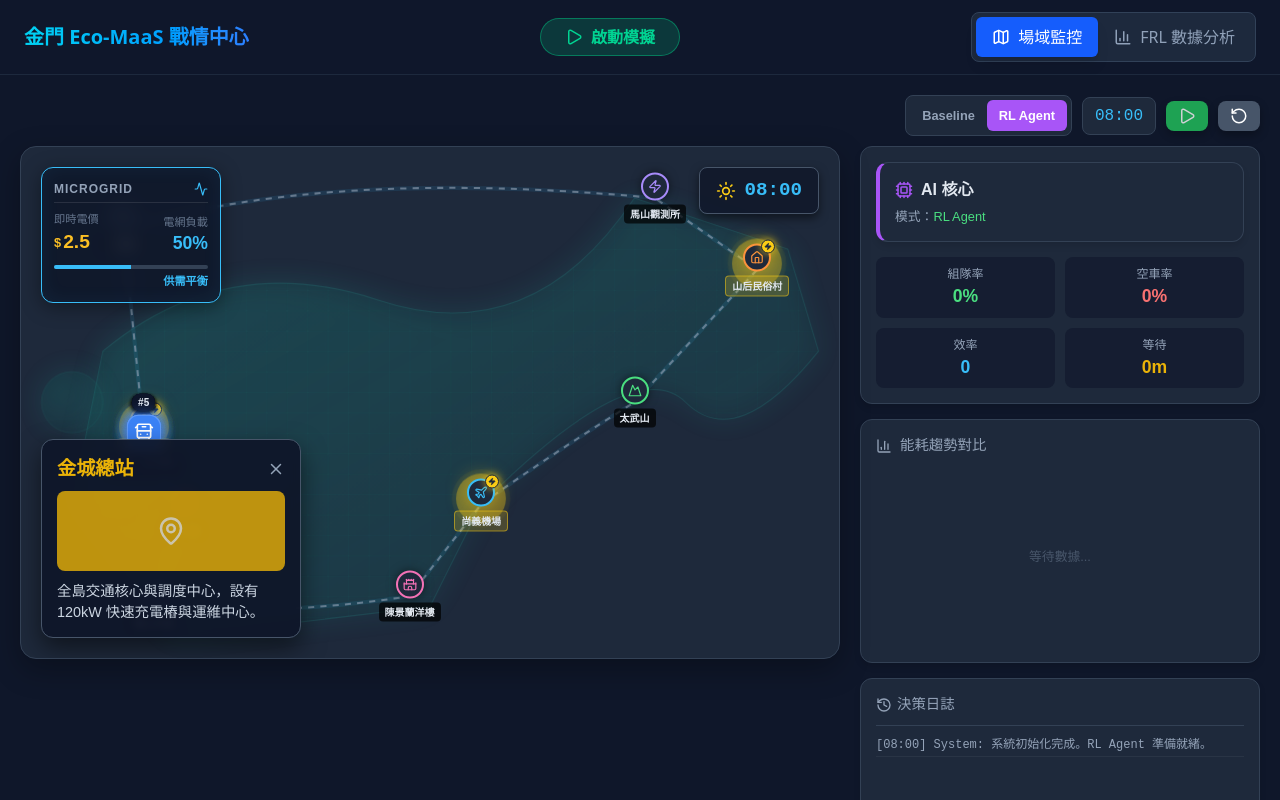
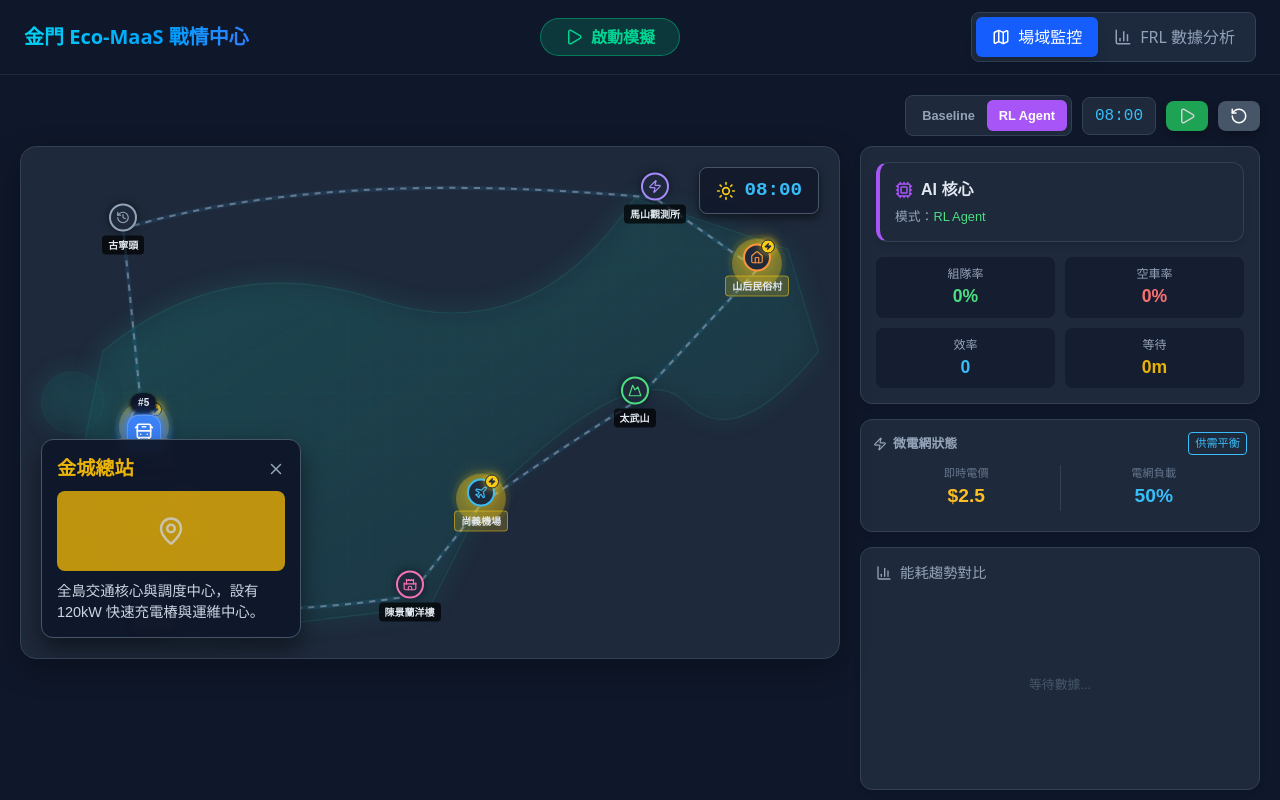
Before and after one commit to Alan52254/VB-, a React (Vite) app in the folder eco-maas-react/: page / in a window 1280 px wide. Built offline with nearby package versions, Linux system fonts and the light colour scheme.

Commit message:
太陽能電網等等的監控方塊優化

```diff
--- a/eco-maas-react/src/KinmenMapSim.jsx
+++ b/eco-maas-react/src/KinmenMapSim.jsx
@@ -1241,109 +1241,6 @@ const KinmenMapSim = ({ onSimulationUpdate, isRunningExternal }) => {
             <span>{formatTime(gameTime)}</span>
           </div>
 
-          {/* 🔥 新增：微電網監控儀表 (Smart Grid HUD) */}
-          {(() => {
-             // 👇 直接讀取 State，而不是重新計算
-             const { solar, load, price, status } = metrics.gridInfo || {
-               solar: 0,
-               load: 50,
-               price: 3.0,
-               status: 'NORMAL'
-             };
-
-             // 決定 UI 狀態（根據 status 欄位）
-             let statusColor = '#38bdf8'; // Blue (Normal)
-             let statusText = '供需平衡';
-             let Icon = Activity;
-
-             if (status === 'GREEN') { // 綠能多
-               statusColor = '#4ade80'; // Green
-               statusText = '綠能充沛';
-               Icon = Leaf;
-             } else if (status === 'PEAK') { // 負載高
-               statusColor = '#f87171'; // Red
-               statusText = '尖峰負載';
-               Icon = Zap;
-             }
-
-             return (
-               <div style={{
-                 position: 'absolute',
-                 top: '20px',
-                 left: '20px', // 左上角
-                 display: 'flex',
-                 flexDirection: 'column',
-                 gap: '8px',
-                 zIndex: 40
-               }}>
-                 {/* 主面板 */}
-                 <div style={{
-                   backgroundColor: 'rgba(15, 23, 42, 0.85)',
-                   backdropFilter: 'blur(8px)',
-                   border: `1px solid ${statusColor}`,
-                   borderRadius: '12px',
-                   padding: '12px',
-                   width: '180px',
-                   boxShadow: `0 4px 20px rgba(0,0,0,0.4), inset 0 0 20px ${statusColor}10`
-                 }}>
-                    {/* 標題列 */}
-                    <div style={{display: 'flex', justifyContent: 'space-between', alignItems: 'center', marginBottom: '8px', borderBottom: '1px solid rgba(255,255,255,0.1)', paddingBottom: '4px'}}>
-                      <span style={{fontSize: '0.75rem', color: '#94a3b8', fontWeight: 'bold', letterSpacing: '1px'}}>MICROGRID</span>
-                      <Icon size={14} color={statusColor} className={statusColor === '#f87171' ? 'animate-pulse' : ''} />
-                    </div>
-
-                    {/* 核心數據 */}
-                    <div style={{display: 'flex', justifyContent: 'space-between', alignItems: 'end'}}>
-                       <div>
-                         <div style={{fontSize: '0.7rem', color: '#64748b'}}>即時電價</div>
-                         <div style={{fontSize: '1.2rem', fontWeight: 'bold', color: '#fbbf24', display: 'flex', alignItems: 'center'}}>
-                           <span style={{fontSize: '0.8rem', marginRight: '2px'}}>$</span>
-                           {price.toFixed(1)}
-                         </div>
-                       </div>
-                       <div style={{textAlign: 'right'}}>
-                         <div style={{fontSize: '0.7rem', color: '#64748b'}}>電網負載</div>
-                         <div style={{fontSize: '1.1rem', fontWeight: 'bold', color: statusColor}}>
-                           {Math.round(load)}%
-                         </div>
-                       </div>
-                    </div>
-
-                    {/* 狀態條 */}
-                    <div style={{marginTop: '8px', height: '4px', width: '100%', backgroundColor: '#334155', borderRadius: '2px', overflow: 'hidden'}}>
-                      <div style={{
-                        height: '100%',
-                        width: `${Math.min(100, load)}%`,
-                        backgroundColor: statusColor,
-                        transition: 'width 0.5s, background-color 0.5s'
-                      }} />
-                    </div>
-                    <div style={{marginTop: '4px', fontSize: '0.7rem', color: statusColor, textAlign: 'right', fontWeight: 'bold'}}>
-                      {statusText}
-                    </div>
-                 </div>
-
-                 {/* 附加：太陽能佔比 (如果是白天) */}
-                 {solar > 0.1 && (
-                   <div style={{
-                     backgroundColor: 'rgba(15, 23, 42, 0.8)',
-                     borderRadius: '8px',
-                     padding: '6px 12px',
-                     display: 'flex',
-                     alignItems: 'center',
-                     gap: '8px',
-                     borderLeft: '3px solid #facc15'
-                   }}>
-                     <Sun size={12} color="#facc15" />
-                     <span style={{fontSize: '0.75rem', color: '#e2e8f0'}}>
-                       PV Output: <span style={{color: '#facc15'}}>{Math.round(solar * 100)}%</span>
-                     </span>
-                   </div>
-                 )}
-               </div>
-             );
-          })()}
-
           {/* 5. 渲染站點 (Stations) - ⚡ 加入充電站指標 */}
           {stations.map(s => {
             const config = STATION_CONFIG[s.id] || { icon: MapPin, color: '#cbd5e1' };
@@ -1535,6 +1432,57 @@ const KinmenMapSim = ({ onSimulationUpdate, isRunningExternal }) => {
 
           <div style={styles.card}>{renderSidePanelContent()}</div>
 
+          {/* 🔥 搬家成功：微電網監控卡片 (Microgrid Card) */}
+          <div style={{...styles.card, padding: '12px'}}>
+             {(() => {
+                // 讀取 metrics 裡的電網數據 (如果還沒生成，給預設值)
+                const { solar, load, price, status } = metrics.gridInfo || { solar: 0, load: 50, price: 3.0, status: 'NORMAL' };
+
+                // UI 狀態判斷
+                let statusColor = '#38bdf8';
+                let statusText = '供需平衡';
+                let Icon = Activity;
+
+                if (status === 'GREEN') {
+                  statusColor = '#4ade80'; statusText = '綠能充沛'; Icon = Leaf;
+                } else if (status === 'PEAK') {
+                  statusColor = '#f87171'; statusText = '尖峰負載'; Icon = Zap;
+                }
+
+                return (
+                  <div>
+                    <div style={{display: 'flex', justifyContent: 'space-between', alignItems: 'center', marginBottom: '10px'}}>
+                      <span style={{fontSize: '0.8rem', color: '#94a3b8', fontWeight: 'bold', display: 'flex', gap: '6px', alignItems: 'center'}}>
+                        <Zap size={14} /> 微電網狀態
+                      </span>
+                      <span style={{fontSize: '0.7rem', color: statusColor, border: `1px solid ${statusColor}`, padding: '2px 6px', borderRadius: '4px'}}>
+                        {statusText}
+                      </span>
+                    </div>
+
+                    <div style={{display: 'flex', justifyContent: 'space-between', marginBottom: '8px'}}>
+                       <div style={{textAlign: 'center', flex: 1, borderRight: '1px solid #334155'}}>
+                          <div style={{fontSize: '0.7rem', color: '#64748b'}}>即時電價</div>
+                          <div style={{fontSize: '1.2rem', fontWeight: 'bold', color: '#fbbf24'}}>${price.toFixed(1)}</div>
+                       </div>
+                       <div style={{textAlign: 'center', flex: 1}}>
+                          <div style={{fontSize: '0.7rem', color: '#64748b'}}>電網負載</div>
+                          <div style={{fontSize: '1.2rem', fontWeight: 'bold', color: statusColor}}>{Math.round(load)}%</div>
+                       </div>
+                    </div>
+
+                    {/* 太陽能發電佔比 (如果有太陽) */}
+                    {solar > 5 && (
+                      <div style={{marginTop: '8px', backgroundColor: 'rgba(250, 204, 21, 0.1)', padding: '6px', borderRadius: '6px', display: 'flex', justifyContent: 'center', gap: '6px', alignItems: 'center'}}>
+                         <Sun size={12} color="#facc15" />
+                         <span style={{fontSize: '0.75rem', color: '#facc15'}}>PV Output: {Math.round(solar)}%</span>
+                      </div>
+                    )}
+                  </div>
+                );
+             })()}
+          </div>
+
           <div style={styles.card}>
              <h3 style={{fontSize: '0.9rem', color: '#94a3b8', margin: '0 0 10px 0', display: 'flex', alignItems: 'center', gap: '8px'}}>
                <BarChart3 size={16} /> 能耗趨勢對比
```
